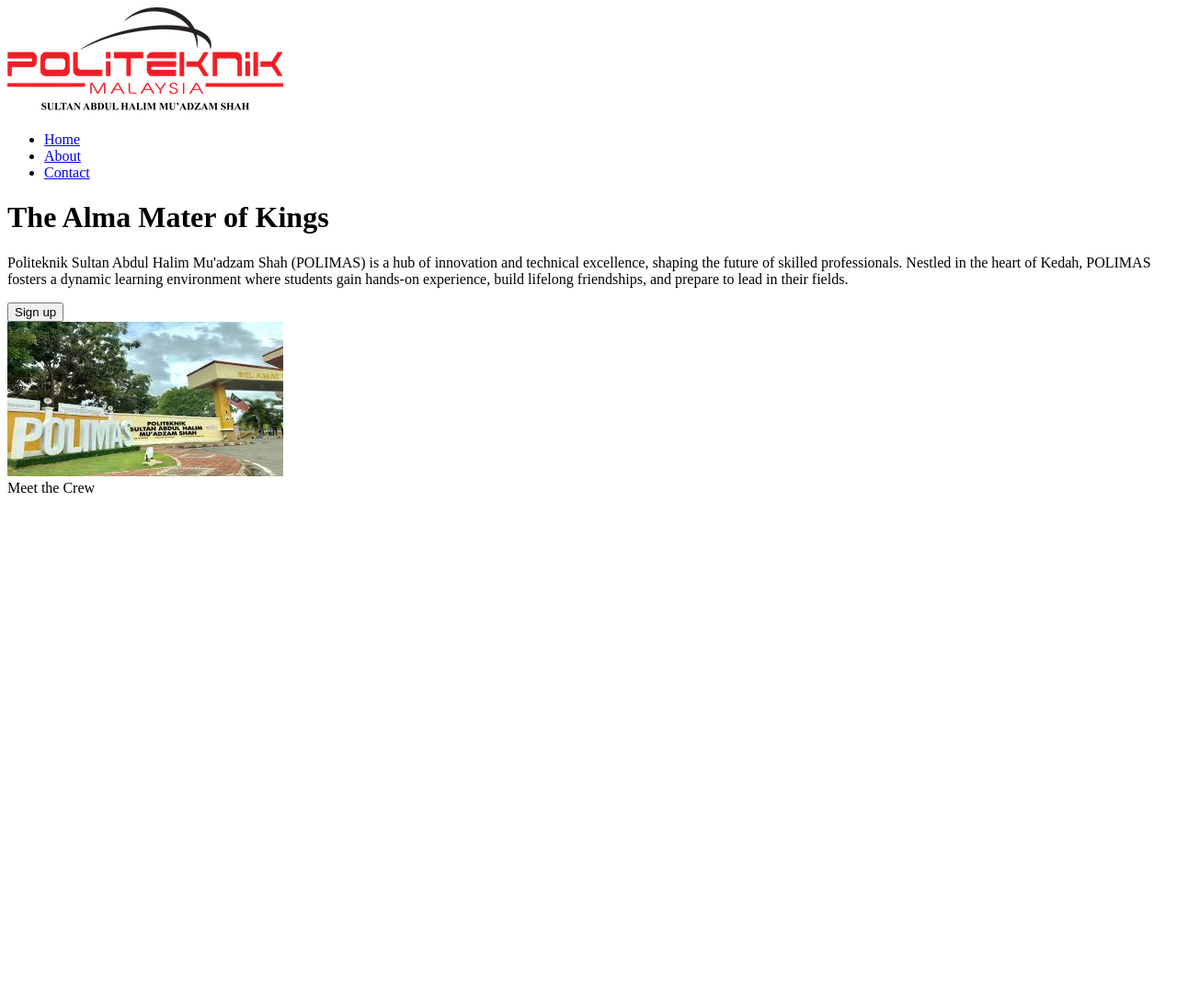
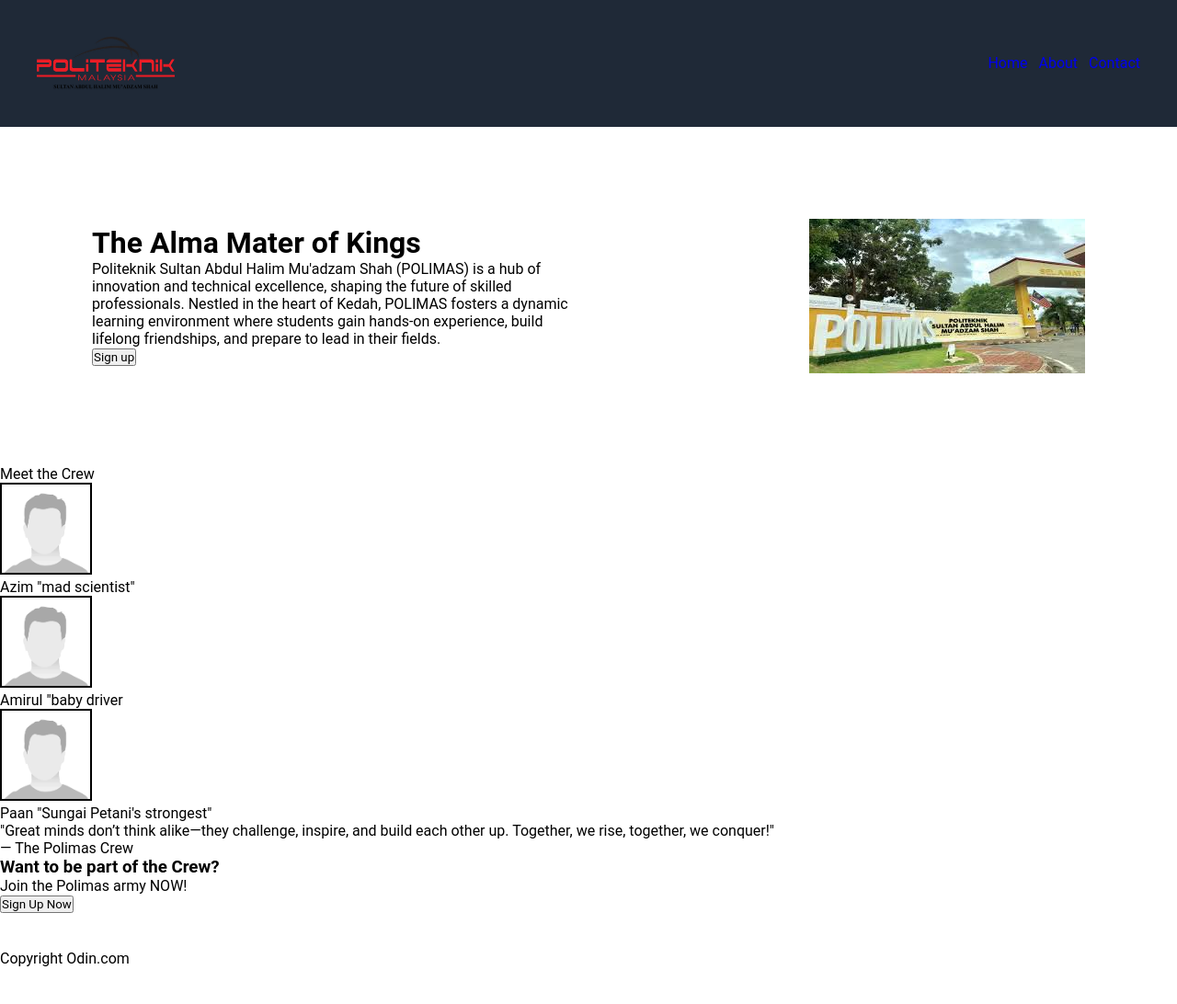
Before and after one commit to XaviorPrime/odin-flexbox, a plain HTML site: page index.html in a window 1280 px wide. Shown: the whole page at 92% size. Before the commit the page ends 800 px from the top, so only its background shows below. Drawn offline with Linux system fonts and the light colour scheme.

Commit message:
Add quote, call to action and footer section

```diff
--- a/index.html
+++ b/index.html
@@ -4,19 +4,20 @@
     <meta charset="UTF-8">
     <meta name="viewport" content="width=device-width, initial-scale=1.0">
     <title>Polytechnic Crew Introduction</title>
+    <link rel="stylesheet" href="styles.css">
 </head>
 <body>
     <div class="container">
         <!-- Navbar -->
-        <div class="navbar">
-            <img src="polimaslogo.png" alt="Polimas Logo">
+        <nav class="navbar">
+            <img class="logo" src="polimaslogo.png" alt="Polimas Logo">
 
             <ul>
                 <li><a href="#home">Home</a></li>
                 <li><a href="#about">About</a></li>
                 <li><a href="#contact">Contact</a></li>
             </ul>
-        </div>
+        </nav>
 
         <!-- Hero -->
          <div class="hero">
@@ -38,10 +39,40 @@
             <div class="information-text">Meet the Crew</div>
 
             <div class="information-content">
-                <div class="info 1"></div>
+                <div class="info">
+                    <img class="person-photo" src="placeholderperson.png" alt="">
+                    <p>Azim "mad scientist"</p>
+                </div>
+                <div class="info">
+                    <img class="person-photo" src="placeholderperson.png" alt="">
+                    <p>Amirul "baby driver</p>
+                </div>
+                <div class="info">
+                    <img class="person-photo" src="placeholderperson.png" alt="">
+                    <p>Paan "Sungai Petani's strongest"</p>
+                </div>
             </div>
 
           </div>
+
+          <!-- Quote -->
+           <div class="quote">
+            <blockquote> "Great minds don’t think alike—they challenge, inspire, and build each other up. Together, we rise, together, we conquer!"
+                <br>— The Polimas Crew
+            </blockquote>
+           </div>
+
+           <!-- Call to action -->
+            <div class="cta">
+                <h3>Want to be part of the Crew?</h3>
+                <p>Join the Polimas army NOW!</p>
+                <button>Sign Up Now</button>
+            </div>
+
+           <!-- Footer -->
+            <footer class="footer">
+                <p>Copyright Odin.com</p>
+            </footer>
     </div>
 </body>
 </html>
--- a/styles.css
+++ b/styles.css
@@ -0,0 +1,60 @@
+* {
+    margin: 0;
+    padding: 0;
+    box-sizing: border-box;
+    font-family: 'Roboto', sans-serif;
+}
+
+html,body {
+    height: 100%;
+}
+
+.container {
+    display: flex;
+    flex-direction: column;
+    min-height: 100vh;
+}
+
+.navbar {
+    display: flex;
+    justify-content: space-between;
+    padding: 40px;
+    background-color: #1F2937;
+    align-items: center;
+}
+
+.logo {
+    margin-right: auto;
+    width: 150px;
+}
+
+ul {
+    list-style: none;
+    display: flex;
+    gap: 12px;
+}
+
+a {
+    text-decoration: none;
+}
+
+.hero {
+    display: flex;
+    align-items: center;
+    justify-content: space-between;
+    padding: 100px;
+}
+
+.hero-text {
+    max-width: 60ch;
+}
+.person-photo {
+    height: 100px;
+    width: 100px;
+    border: 2px solid black;
+}
+
+.footer {
+    margin-top: auto;
+    padding: 40px 0;
+}
```
